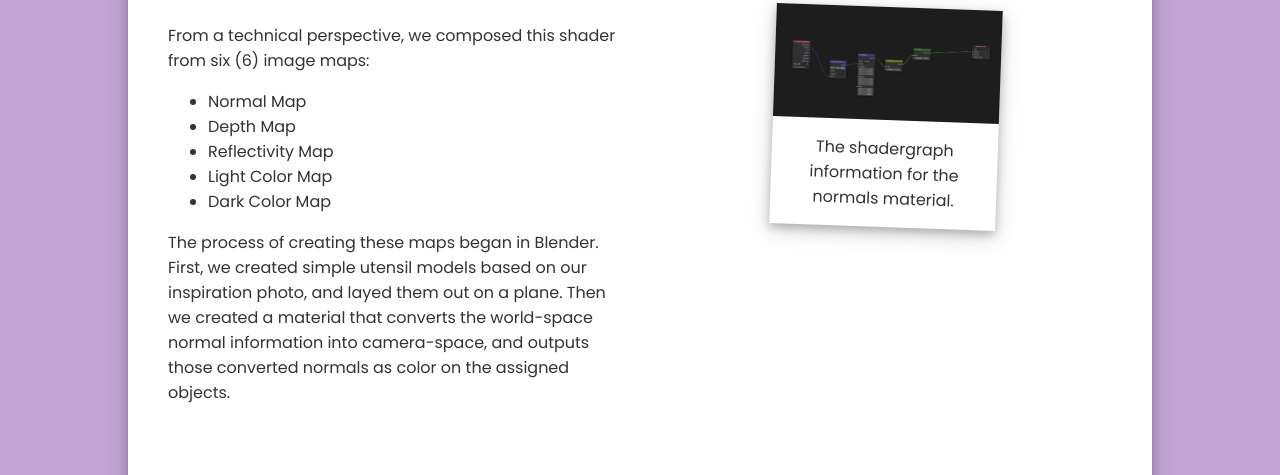
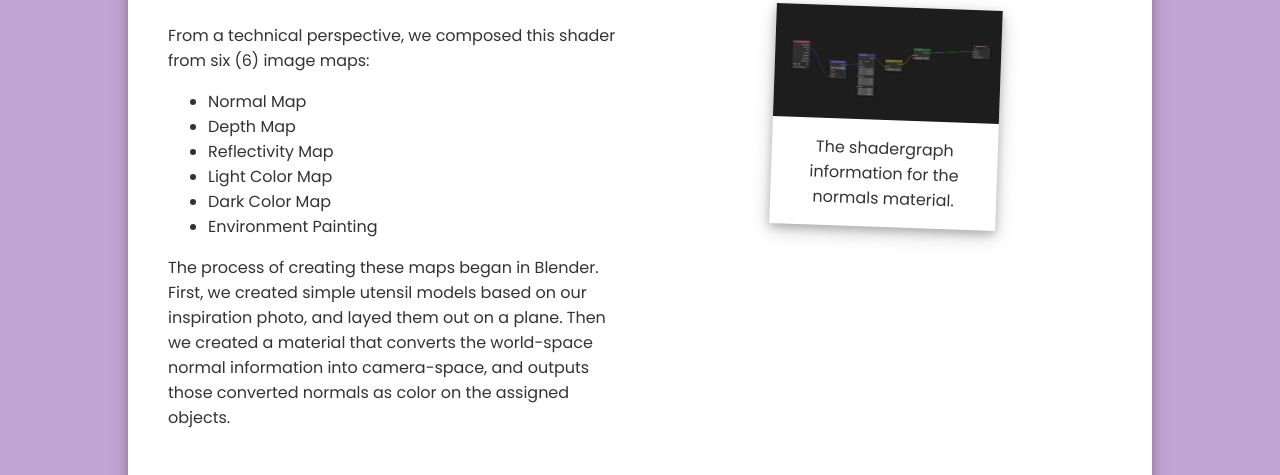
Before and after one commit to bensnapping/CSCE654-Proj03, a plain HTML site: page index.html in a window 1280 px wide. Shown: the part 979-1454 px from the top of the page. Drawn offline with Linux system fonts and the light colour scheme; a script that the page names is missing.

Commit message:
Adds environment to list of component images

```diff
--- a/index.html
+++ b/index.html
@@ -58,6 +58,7 @@
 							<li>Reflectivity Map</li>
 							<li>Light Color Map</li>
 							<li>Dark Color Map</li>
+							<li>Environment Painting</li>
 						</ul>
 
 						<p>The process of creating these maps began in Blender. First, we created simple utensil models based on our inspiration photo, and layed them out on a plane. Then we created a material that converts the world-space normal information into camera-space, and outputs those converted normals as color on the assigned objects.</p>
```
